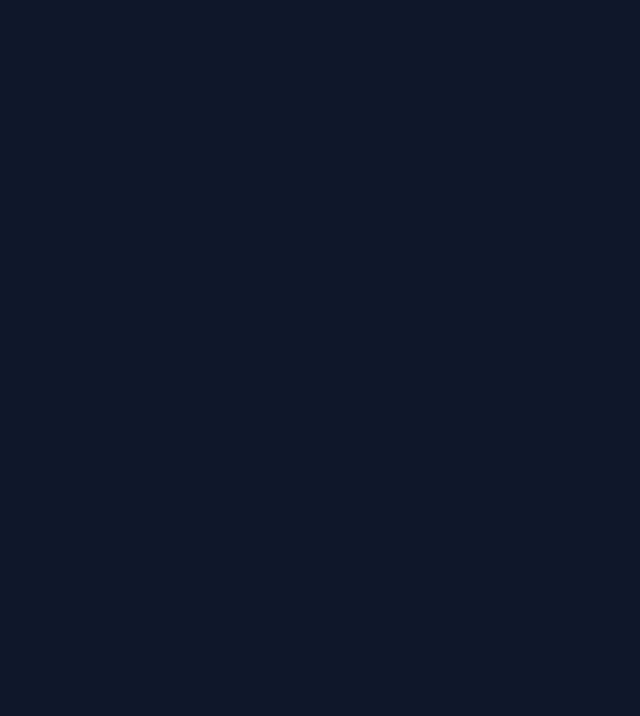
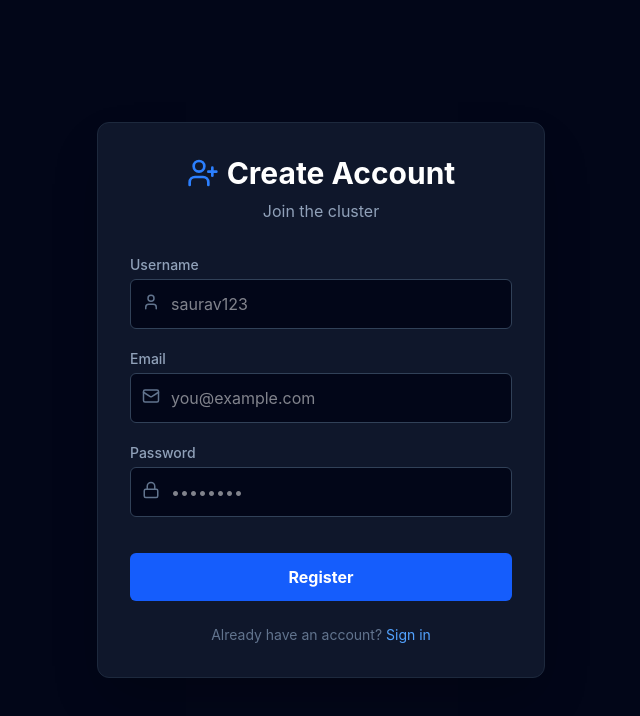
Before and after one commit to Saurav09K/devShowcase, a React app in the folder frontend/: page /register in a window 1280 px wide. Before the commit this address had no page. Shown: the top 716 px of the page, without its empty margins (319-959 px from the left). Built offline with nearby package versions, Linux system fonts and the light colour scheme; the HTML template or start-up script is replaced by a standard one.

Commit message:
Implement authentication context and add login/register components with protected routes

```diff
--- a/frontend/src/App.jsx
+++ b/frontend/src/App.jsx
@@ -1,9 +1,13 @@
-import React from 'react';
-import { BrowserRouter as Router, Routes, Route, Link } from 'react-router-dom';
+import React, { useContext } from 'react';
+import { BrowserRouter as Router, Routes, Route, Link, Navigate } from 'react-router-dom'; // 🚀 Added Navigate
 import Dashboard from './components/Dashboard';
 import CreateProject from './components/CreateProject';
 import ChunkUploader from './components/ChunkUploader';
 import ProjectPage from './components/ProjectPage';
+
+import Login from './components/Login';
+import Register from './components/Register';
+import { AuthProvider, AuthContext } from './context/AuthContext';
 
 const Layout = ({ children, title }) => (
   <div className="min-h-screen p-8 flex flex-col items-center">
@@ -15,10 +19,26 @@ const Layout = ({ children, title }) => (
   </div>
 );
 
+
+const ProtectedRoute = ({ children }) => {
+  const { token } = useContext(AuthContext);
+
+  if (!token) {
+    return <Navigate to="/login" replace />;
+  }
+
+  return children;
+};
+
 function App() {
   return (
+    <AuthProvider>
       <Router>
         <Routes>
+          <Route path="/login" element={<Login />} />
+          <Route path="/register" element={<Register />} />
+
+          {/* Public Dashboard */}
           <Route
             path="/"
             element={
@@ -33,17 +53,27 @@ function App() {
 
           <Route
             path="/create"
-          element={<Layout title="Create a New Project"><CreateProject /></Layout>}
+            element={
+              <ProtectedRoute>
+                <Layout title="Create a New Project"><CreateProject /></Layout>
+              </ProtectedRoute>
+            }
           />
 
           <Route
             path="/upload"
-          element={<Layout title="Distributed Upload System"><ChunkUploader /></Layout>}
+            element={
+              <ProtectedRoute>
+                <Layout title="Distributed Upload System"><ChunkUploader /></Layout>
+              </ProtectedRoute>
+            }
           />
 
+          {/* Public Project View */}
           <Route path="/project/:id" element={<ProjectPage />} />
         </Routes>
       </Router>
+    </AuthProvider>
   );
 }
 
--- a/frontend/src/components/CreateProject.jsx
+++ b/frontend/src/components/CreateProject.jsx
@@ -1,11 +1,15 @@
-import React, { useState } from 'react';
+import React, { useState, useContext } from 'react';
 import { useNavigate } from 'react-router-dom';
 import axios from 'axios';
 import { PlusCircle } from 'lucide-react';
+import { AuthContext } from '../context/AuthContext';
 
 const CreateProject = () => {
   const navigate = useNavigate();
   const [loading, setLoading] = useState(false);
+
+  const { token } = useContext(AuthContext);
+
   const [formData, setFormData] = useState({
     title: '',
     description: '',
@@ -16,13 +20,18 @@ const CreateProject = () => {
 
   const handleSubmit = async (e) => {
     e.preventDefault();
+
+    if (!token) {
+      alert("You must be logged in to create a project.");
+      navigate('/login');
+      return;
+    }
+
     setLoading(true);
 
     try {
-      const DEV_TOKEN = "eyJhbGciOiJIUzI1NiIsInR5cCI6IkpXVCJ9.eyJpZCI6IjUyNzg1NWQ1LTNkNWItNGJmOC05NzhjLTc3MTc2NjU3NDI4NiIsImlhdCI6MTc4MzUxODQzMCwiZXhwIjoxNzg0MTIzMjMwfQ.kKh8IEo3iKRxJ4jg7Rok0qa8YgKfdTUpx2dtRzOXjUk";
-
       await axios.post('http://localhost:5000/api/projects', formData, {
-        headers: { Authorization: `Bearer ${DEV_TOKEN}` }
+        headers: { Authorization: `Bearer ${token}` }
       });
 
       navigate('/upload');
--- /dev/null
+++ b/frontend/src/components/Login.jsx
@@ -0,0 +1,95 @@
+import React, { useState, useContext } from 'react';
+import { useNavigate, Link } from 'react-router-dom';
+import axios from 'axios';
+import { Lock, Mail, LogIn } from 'lucide-react';
+import { AuthContext } from '../context/AuthContext';
+
+const Login = () => {
+  const navigate = useNavigate();
+  const { login } = useContext(AuthContext);
+
+  const [formData, setFormData] = useState({ email: '', password: '' });
+  const [loading, setLoading] = useState(false);
+  const [error, setError] = useState('');
+
+  const handleSubmit = async (e) => {
+    e.preventDefault();
+    setLoading(true);
+    setError('');
+
+    try {
+      const response = await axios.post('http://localhost:5000/api/auth/login', formData);
+
+      login(response.data.token, response.data.user);
+
+      navigate('/');
+    } catch (err) {
+      console.error('Login Error:', err);
+      setError(err.response?.data?.error || 'Failed to login. Check your credentials.');
+    } finally {
+      setLoading(false);
+    }
+  };
+
+  return (
+    <div className="min-h-screen flex items-center justify-center bg-slate-950 px-4">
+      <div className="w-full max-w-md bg-slate-900 border border-slate-800 rounded-xl p-8 shadow-2xl">
+        <div className="text-center mb-8">
+          <h2 className="text-3xl font-bold text-white flex items-center justify-center gap-2">
+            <LogIn className="text-blue-500" size={32} />
+            Welcome Back
+          </h2>
+          <p className="text-slate-400 mt-2">Sign in to your distributed matrix</p>
+        </div>
+
+        {error && (
+          <div className="bg-red-500/10 border border-red-500/50 text-red-400 p-3 rounded-md mb-6 text-sm text-center">
+            {error}
+          </div>
+        )}
+
+        <form onSubmit={handleSubmit} className="space-y-5">
+          <div>
+            <label className="block text-sm font-medium text-slate-400 mb-1">Email</label>
+            <div className="relative">
+              <Mail className="absolute left-3 top-3.5 text-slate-500" size={18} />
+              <input
+                type="email" required
+                className="w-full bg-slate-950 border border-slate-700 rounded-md py-3 pl-10 pr-4 text-white focus:border-blue-500 focus:outline-none"
+                placeholder="you@example.com"
+                onChange={(e) => setFormData({...formData, email: e.target.value})}
+              />
+            </div>
+          </div>
+
+          <div>
+            <label className="block text-sm font-medium text-slate-400 mb-1">Password</label>
+            <div className="relative">
+              <Lock className="absolute left-3 top-3.5 text-slate-500" size={18} />
+              <input
+                type="password" required
+                className="w-full bg-slate-950 border border-slate-700 rounded-md py-3 pl-10 pr-4 text-white focus:border-blue-500 focus:outline-none"
+                placeholder="••••••••"
+                onChange={(e) => setFormData({...formData, password: e.target.value})}
+              />
+            </div>
+          </div>
+
+          <button
+            type="submit"
+            disabled={loading}
+            className="w-full bg-blue-600 hover:bg-blue-500 text-white font-bold py-3 px-4 rounded-md transition mt-4"
+          >
+            {loading ? 'Authenticating...' : 'Sign In'}
+          </button>
+        </form>
+
+        <p className="text-center text-slate-500 mt-6 text-sm">
+          Don't have an account? <Link to="/register" className="text-blue-400 hover:text-blue-300">Create one</Link>
+        </p>
+      </div>
+    </div>
+  );
+};
+
+export default Login;
--- /dev/null
+++ b/frontend/src/components/Register.jsx
@@ -0,0 +1,108 @@
+import React, { useState, useContext } from 'react';
+import { useNavigate, Link } from 'react-router-dom';
+import axios from 'axios';
+import { User, Lock, Mail, UserPlus } from 'lucide-react';
+import { AuthContext } from '../context/AuthContext';
+
+const Register = () => {
+  const navigate = useNavigate();
+  const { login } = useContext(AuthContext);
+
+  const [formData, setFormData] = useState({ username: '', email: '', password: '' });
+  const [loading, setLoading] = useState(false);
+  const [error, setError] = useState('');
+
+  const handleSubmit = async (e) => {
+    e.preventDefault();
+    setLoading(true);
+    setError('');
+
+    try {
+      const response = await axios.post('http://localhost:5000/api/auth/register', formData);
+
+      login(response.data.token, response.data.user);
+
+      navigate('/');
+    } catch (err) {
+      console.error('Registration Error:', err);
+      setError(err.response?.data?.error || 'Failed to register. Please try again.');
+    } finally {
+      setLoading(false);
+    }
+  };
+
+  return (
+    <div className="min-h-screen flex items-center justify-center bg-slate-950 px-4">
+      <div className="w-full max-w-md bg-slate-900 border border-slate-800 rounded-xl p-8 shadow-2xl">
+        <div className="text-center mb-8">
+          <h2 className="text-3xl font-bold text-white flex items-center justify-center gap-2">
+            <UserPlus className="text-blue-500" size={32} />
+            Create Account
+          </h2>
+          <p className="text-slate-400 mt-2">Join the cluster</p>
+        </div>
+
+        {error && (
+          <div className="bg-red-500/10 border border-red-500/50 text-red-400 p-3 rounded-md mb-6 text-sm text-center">
+            {error}
+          </div>
+        )}
+
+        <form onSubmit={handleSubmit} className="space-y-5">
+          <div>
+            <label className="block text-sm font-medium text-slate-400 mb-1">Username</label>
+            <div className="relative">
+              <User className="absolute left-3 top-3.5 text-slate-500" size={18} />
+              <input
+                type="text" required
+                className="w-full bg-slate-950 border border-slate-700 rounded-md py-3 pl-10 pr-4 text-white focus:border-blue-500 focus:outline-none"
+                placeholder="saurav123"
+                onChange={(e) => setFormData({...formData, username: e.target.value})}
+              />
+            </div>
+          </div>
+
+          <div>
+            <label className="block text-sm font-medium text-slate-400 mb-1">Email</label>
+            <div className="relative">
+              <Mail className="absolute left-3 top-3.5 text-slate-500" size={18} />
+              <input
+                type="email" required
+                className="w-full bg-slate-950 border border-slate-700 rounded-md py-3 pl-10 pr-4 text-white focus:border-blue-500 focus:outline-none"
+                placeholder="you@example.com"
+                onChange={(e) => setFormData({...formData, email: e.target.value})}
+              />
+            </div>
+          </div>
+
+          <div>
+            <label className="block text-sm font-medium text-slate-400 mb-1">Password</label>
+            <div className="relative">
+              <Lock className="absolute left-3 top-3.5 text-slate-500" size={18} />
+              <input
+                type="password" required
+                className="w-full bg-slate-950 border border-slate-700 rounded-md py-3 pl-10 pr-4 text-white focus:border-blue-500 focus:outline-none"
+                placeholder="••••••••"
+                onChange={(e) => setFormData({...formData, password: e.target.value})}
+              />
+            </div>
+          </div>
+
+          <button
+            type="submit"
+            disabled={loading}
+            className="w-full bg-blue-600 hover:bg-blue-500 text-white font-bold py-3 px-4 rounded-md transition mt-4"
+          >
+            {loading ? 'Creating...' : 'Register'}
+          </button>
+        </form>
+
+        <p className="text-center text-slate-500 mt-6 text-sm">
+          Already have an account? <Link to="/login" className="text-blue-400 hover:text-blue-300">Sign in</Link>
+        </p>
+      </div>
+    </div>
+  );
+};
+
+export default Register;
--- /dev/null
+++ b/frontend/src/context/AuthContext.jsx
@@ -0,0 +1,35 @@
+import React, { createContext, useState, useEffect } from 'react';
+
+export const AuthContext = createContext();
+
+export const AuthProvider = ({ children }) => {
+
+  const [token, setToken] = useState(localStorage.getItem('token') || null);
+  const [user, setUser] = useState(JSON.parse(localStorage.getItem('user')) || null);
+
+  useEffect(() => {
+    if (token) {
+      localStorage.setItem('token', token);
+      localStorage.setItem('user', JSON.stringify(user));
+    } else {
+      localStorage.removeItem('token');
+      localStorage.removeItem('user');
+    }
+  }, [token, user]);
+
+  const login = (newToken, userData) => {
+    setToken(newToken);
+    setUser(userData);
+  };
+
+  const logout = () => {
+    setToken(null);
+    setUser(null);
+  };
+
+  return (
+    <AuthContext.Provider value={{ token, user, login, logout }}>
+      {children}
+    </AuthContext.Provider>
+  );
+};
--- a/frontend/src/main.jsx
+++ b/frontend/src/main.jsx
@@ -1,7 +1,10 @@
 import { createRoot } from 'react-dom/client'
 import './index.css'
 import App from './App.jsx'
+import {AuthProvider} from './context/AuthContext.jsx'
 
 createRoot(document.getElementById('root')).render(
-    <App />
+    <AuthProvider>
+        <App />
+    </AuthProvider>
 )
```
Also changed, not shown: 2 other files (tests, documents, lock files or other folders). Lines whose indentation alone changed are shown as unchanged.
